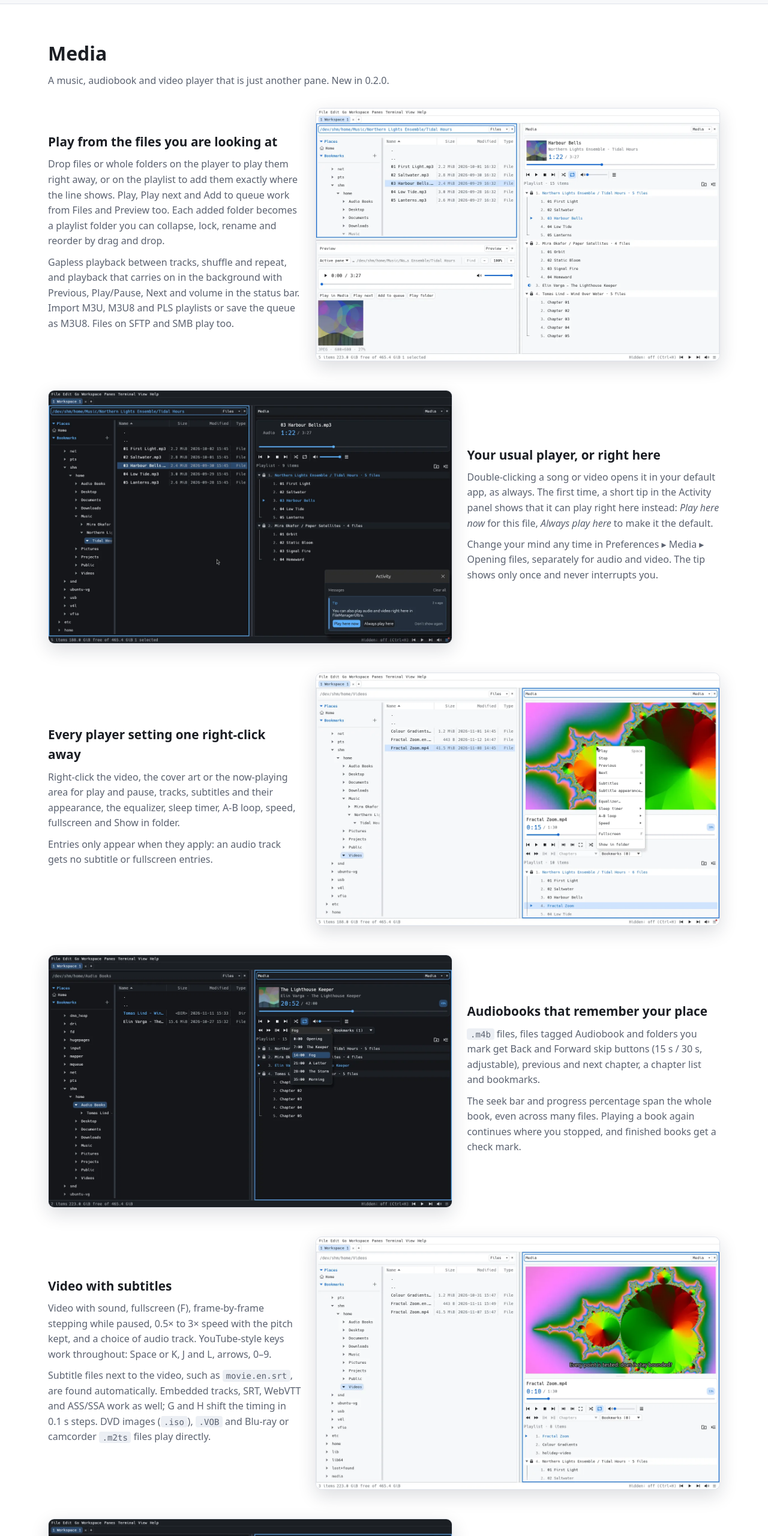
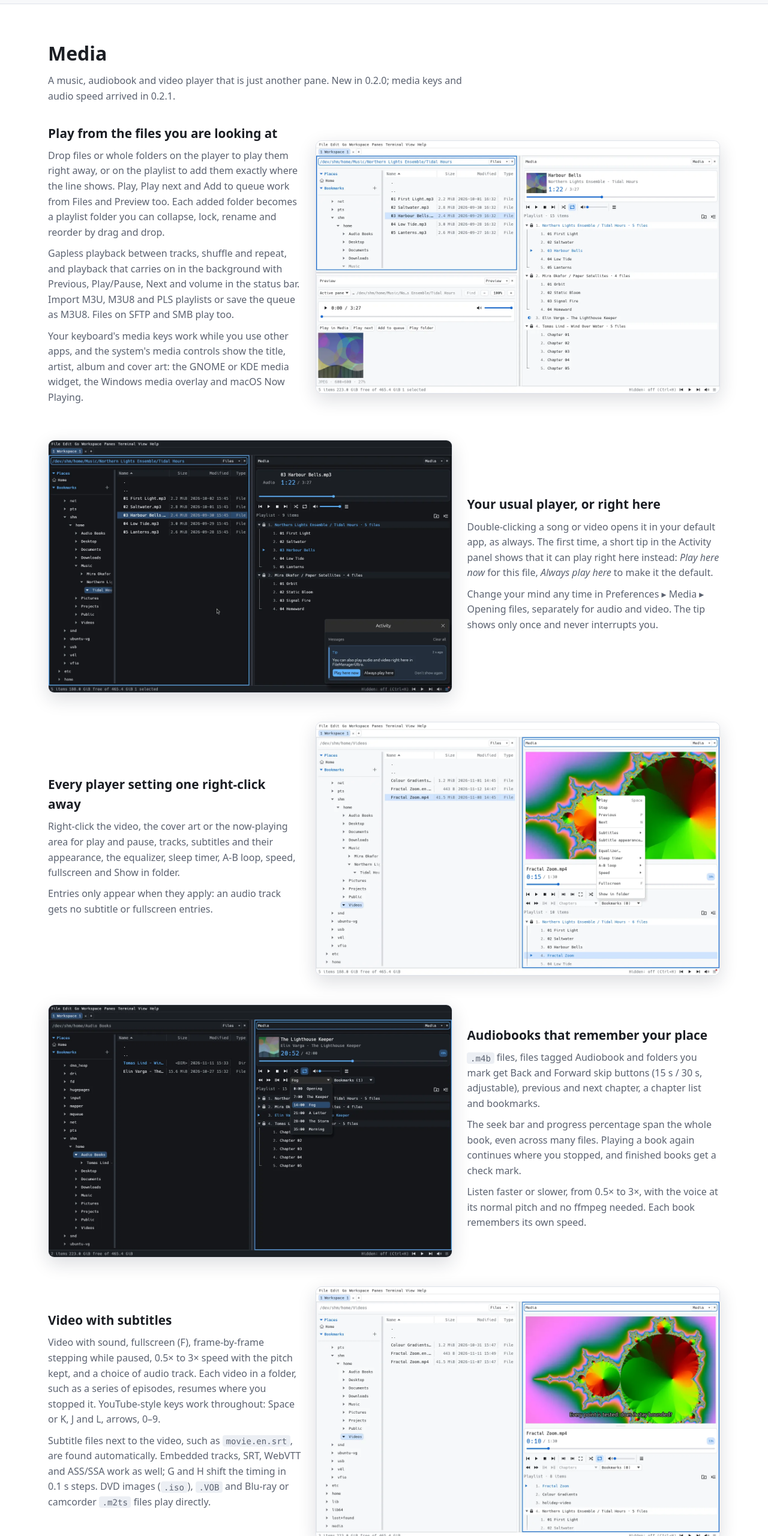
Before and after one commit to FileManagerUltra/FileManagerUltraSite, a plain HTML site: page features.html in a window 1280 px wide. Shown: the part 2860-5420 px from the top of the page at 60% size. Drawn offline with Linux system fonts and the light colour scheme.

Commit message:
Site for release 0.2.1
- Latest release 0.2.1 on the install page and in AGENTS.md.
- Media: media keys and system media controls, audio speed with the
  pitch kept (books remember their own), per-video resume in folders.
- Install: apt now installs the ALSA sound library; AppImage needs it.
- context/: changelog and architecture refreshed from the app repo.

Co-authored-by: Copilot <223556219+Copilot@users.noreply.github.com>
Co-Authored-By: Claude Opus 5.5 <noreply@anthropic.com>

```diff
--- a/features.html
+++ b/features.html
@@ -122,13 +122,14 @@
     <section id="media" class="alt">
       <div class="wrap">
         <h2>Media</h2>
-        <p class="sub">A music, audiobook and video player that is just another pane. New in 0.2.0.</p>
+        <p class="sub">A music, audiobook and video player that is just another pane. New in 0.2.0; media keys and audio speed arrived in 0.2.1.</p>
         <div class="showcase">
           <div class="feature">
             <div class="text">
               <h3>Play from the files you are looking at</h3>
               <p>Drop files or whole folders on the player to play them right away, or on the playlist to add them exactly where the line shows. Play, Play next and Add to queue work from Files and Preview too. Each added folder becomes a playlist folder you can collapse, lock, rename and reorder by drag and drop.</p>
               <p>Gapless playback between tracks, shuffle and repeat, and playback that carries on in the background with Previous, Play/Pause, Next and volume in the status bar. Import M3U, M3U8 and PLS playlists or save the queue as M3U8. Files on SFTP and SMB play too.</p>
+              <p>Your keyboard's media keys work while you use other apps, and the system's media controls show the title, artist, album and cover art: the GNOME or KDE media widget, the Windows media overlay and macOS Now Playing.</p>
             </div>
             <figure class="shot">
               <picture>
@@ -168,6 +169,7 @@
               <h3>Audiobooks that remember your place</h3>
               <p><code>.m4b</code> files, files tagged Audiobook and folders you mark get Back and Forward skip buttons (15 s / 30 s, adjustable), previous and next chapter, a chapter list and bookmarks.</p>
               <p>The seek bar and progress percentage span the whole book, even across many files. Playing a book again continues where you stopped, and finished books get a check mark.</p>
+              <p>Listen faster or slower, from 0.5× to 3×, with the voice at its normal pitch and no ffmpeg needed. Each book remembers its own speed.</p>
             </div>
             <figure class="shot">
               <picture>
@@ -179,7 +181,7 @@
           <div class="feature">
             <div class="text">
               <h3>Video with subtitles</h3>
-              <p>Video with sound, fullscreen (F), frame-by-frame stepping while paused, 0.5× to 3× speed with the pitch kept, and a choice of audio track. YouTube-style keys work throughout: Space or K, J and L, arrows, 0–9.</p>
+              <p>Video with sound, fullscreen (F), frame-by-frame stepping while paused, 0.5× to 3× speed with the pitch kept, and a choice of audio track. Each video in a folder, such as a series of episodes, resumes where you stopped it. YouTube-style keys work throughout: Space or K, J and L, arrows, 0–9.</p>
               <p>Subtitle files next to the video, such as <code>movie.en.srt</code>, are found automatically. Embedded tracks, SRT, WebVTT and ASS/SSA work as well; G and H shift the timing in 0.1 s steps. DVD images (<code>.iso</code>), <code>.VOB</code> and Blu-ray or camcorder <code>.m2ts</code> files play directly.</p>
             </div>
             <figure class="shot">
```
Also changed, not shown: index.html (+2 -1 lines), install.html (+3 -2 lines), 3 other files.
